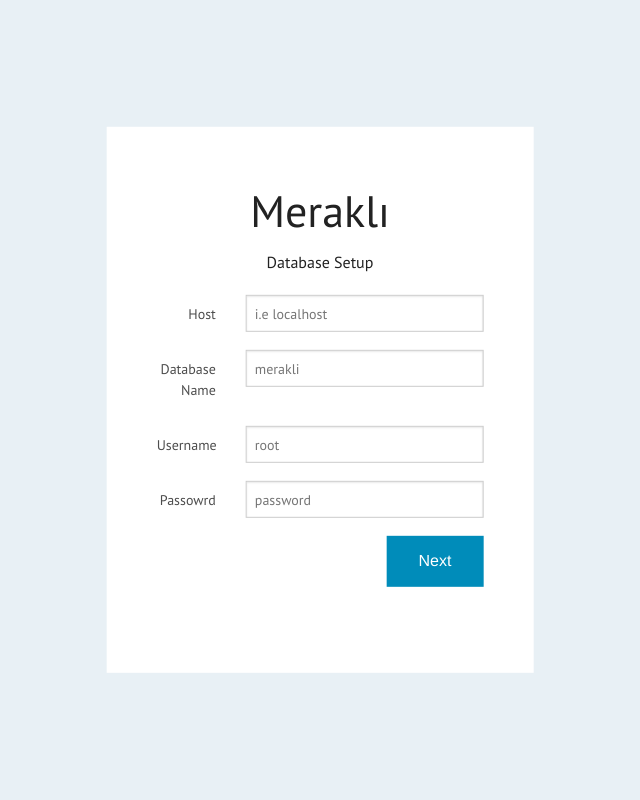
After one commit to midorikocak/merakli, a PHP site: template View/Install/database.php in a window 1280 px wide. The commit adds this page. Shown: the whole page, without its empty margins (320-960 px from the left). Run offline with PHP 8.4, Linux system fonts and the light colour scheme; the template is opened without the code that fills it, so the values that code supplies are empty; some libraries are stand-ins or nearby versions.

Commit message:
database installers added

```diff
--- /dev/null
+++ b/View/Install/database.php
@@ -0,0 +1,69 @@
+<!doctype html>
+<html class="no-js" lang="en">
+<head>
+  <head>
+    <meta charset="utf-8" />
+    <meta name="viewport" content="width=device-width, initial-scale=1.0" />
+    <title>Site Başlığı</title>
+    <link rel="stylesheet" href="<?=FILE_PREFIX?>css/foundation.css" />
+    <link rel="stylesheet" href="<?=FILE_PREFIX?>css/install.css" />
+    <link href='http://fonts.googleapis.com/css?family=PT+Sans&subset=latin,latin-ext' rel='stylesheet' type='text/css'>
+    <script src="<?=FILE_PREFIX?>js/vendor/modernizr.js"></script>
+  </head>
+<body>
+
+    <div class="row">
+        <div class="large-4 large-centered columns" id="box">
+            <h1>Meraklı</h1>
+            <p>Database Setup</p>
+            <form method="post">
+                <div class="row">
+                    <div class="small-3 columns">
+                        <label for="host" class="right inline">Host</label>
+                    </div>
+                    <div class="small-9 columns">
+                        <input type="text" id="host" name="db[host]" placeholder="i.e localhost">
+                    </div>
+                </div>
+                <div class="row">
+                    <div class="small-3 columns">
+                        <label for="dbname" class="right inline">Database Name</label>
+                    </div>
+                    <div class="small-9 columns">
+                        <input type="text" id="dbname" name="db[dbname]" placeholder="merakli">
+                    </div>
+                </div>
+                <div class="row">
+                    <div class="small-3 columns">
+                        <label for="username" class="right inline">Username</label>
+                    </div>
+                    <div class="small-9 columns">
+                        <input type="text" id="username" name="db[username]" placeholder="root">
+                    </div>
+                </div>
+                <div class="row">
+                    <div class="small-3 columns">
+                        <label for="password" class="right inline">Passowrd</label>
+                    </div>
+                    <div class="small-9 columns">
+                        <input type="password" id="password" name="db[password]" placeholder="password">
+                    </div>
+                </div>
+                <div class="row">
+                    <div class="large-12 columns">
+                        <button class="right" type="submit">Next</button>
+                    </div>
+                </div>
+            </form>
+        </div>
+    </div>
+
+
+
+    <script src="<?=FILE_PREFIX?>js/vendor/jquery.js"></script>
+    <script src="<?=FILE_PREFIX?>js/foundation.min.js"></script>
+    <script>
+    $(document).foundation();
+    </script>
+</body>
+</html>
--- /dev/null
+++ b/www/css/install.css
@@ -0,0 +1,30 @@
+@CHARSET "UTF-8";
+
+#box{
+	padding:50px;
+	position: absolute;
+    left: 50%;
+    top: 50%;
+
+    /*
+    *  Where the magic happens
+    *  Centering method from CSS Tricks
+    *  http://css-tricks.com/centering-percentage-widthheight-elements/
+    */
+    transform: translate(-50%, -50%);
+    -webkit-transform: translate(-50%, -50%);
+    -o-transform: translate(-50%, -50%);
+    -ms-transform: translate(-50%, -50%);
+	text-align: center;
+	background-color: white;
+}
+
+body{
+	background-color: #e8f0f5;
+	font-family: 'PT Sans', sans-serif;
+	font-weight:300;
+}
+
+h1, h2, h3, h4, h5, h6{
+	font-family: 'PT Sans', sans-serif;
+}
```
Also changed, not shown: Config/config.inc.php (+8 -9 lines), Lib/App.php (+23 -0 lines), View/Install/settings.php (added, +64 -0 lines), View/Install/user.php (added, +60 -0 lines), index.php (+48 -7 lines).
